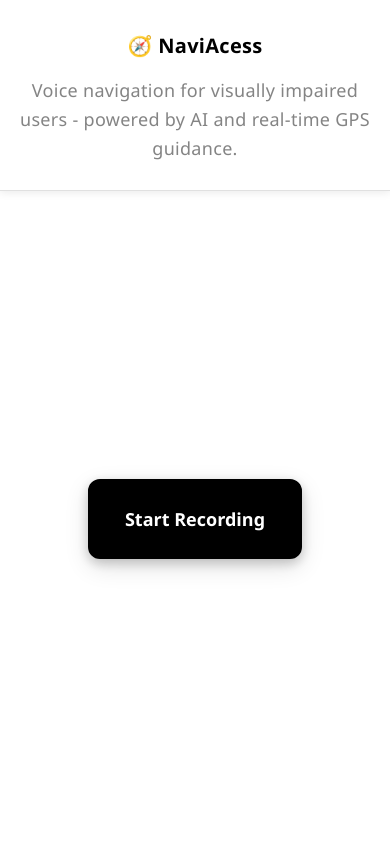
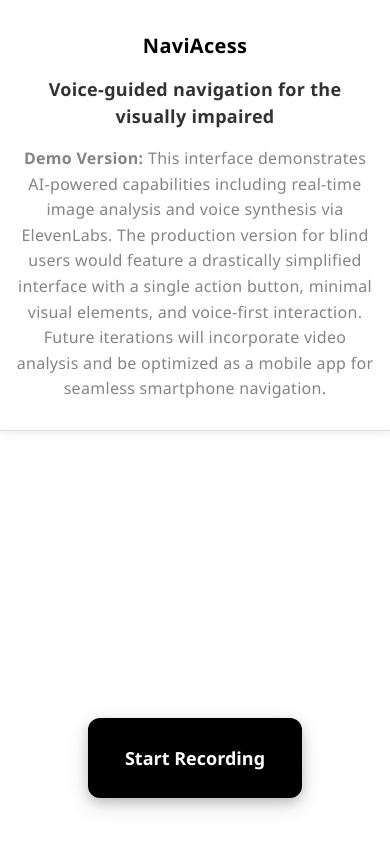
Before and after one commit to pcp2003/Hackathon2025, a React (Vite) app in the folder frontend/: page / in a window 390 px wide. Built offline with nearby package versions, Linux system fonts and the light colour scheme; no server answers.

Commit message:
Updating first pagem to make it more explanatory!

```diff
--- a/frontend/src/pages/App.jsx
+++ b/frontend/src/pages/App.jsx
@@ -13,12 +13,19 @@ export const App = () => {
 
   return (
     <div className="app">
-      <header className="header">
-        <h1>🧭 NaviAcess</h1>
-        <p>Voice navigation for visually impaired users - powered by AI and real-time GPS guidance.</p>
-      </header>
-
-      <main className="main-content">
+    <header className="header">
+      <div className="header-content">
+        <div className="header-text">
+          <h1>NaviAcess</h1>
+          <p className="tagline">Voice-guided navigation for the visually impaired</p>
+          <p className="description">
+            <strong>Demo Version:</strong> This interface demonstrates AI-powered capabilities including real-time image analysis and voice synthesis via ElevenLabs.
+            The production version for blind users would feature a drastically simplified interface with a single action button, minimal visual elements, and voice-first interaction.
+            Future iterations will incorporate video analysis and be optimized as a mobile app for seamless smartphone navigation.
+          </p>
+        </div>
+      </div>
+    </header>      <main className="main-content">
         {displayError && <div className="alert alert-error">{displayError}</div>}
 
         <div className="container">
--- a/frontend/src/styles/index.css
+++ b/frontend/src/styles/index.css
@@ -282,21 +282,26 @@ textarea:focus {
 .record-button {
   background: var(--primary-color);
   color: white;
-  padding: var(--spacing-lg) var(--spacing-xl);
+  padding: var(--spacing-xl) var(--spacing-2xl);
   border-radius: var(--radius-md);
-  font-size: var(--font-size-base);
+  font-size: var(--font-size-lg);
   font-weight: bold;
   cursor: pointer;
   transition: all var(--transition-base);
-  box-shadow: var(--shadow-md);
+  box-shadow: var(--shadow-lg);
   width: 100%;
-  min-height: 56px;
+  max-width: 300px;
+  min-height: 80px;
   border: 2px solid var(--primary-color);
+  display: flex;
+  align-items: center;
+  justify-content: center;
+  margin: 0 auto;
 }
 
 .record-button:hover:not(.disabled) {
   box-shadow: var(--shadow-lg);
-  transform: none;
+  transform: scale(1.02);
   background: var(--primary-dark);
 }
 
@@ -432,20 +437,69 @@ textarea:focus {
   background: white;
   color: var(--primary-color);
   padding: var(--spacing-2xl) var(--spacing-xl);
+  box-shadow: var(--shadow-sm);
+  border-bottom: 2px solid var(--primary-color);
+}
+
+.header-content {
+  max-width: 600px;
+  margin: 0 auto;
+}
+
+.header-text {
   text-align: center;
-  box-shadow: var(--shadow-sm);
-  border-bottom: 1px solid var(--border-color);
 }
 
 .header h1 {
   font-size: var(--font-size-2xl);
-  margin-bottom: var(--spacing-md);
+  margin: 0 0 var(--spacing-md) 0;
+  color: var(--primary-color);
+  font-weight: 700;
+  letter-spacing: -0.5px;
+}
+
+.header .tagline {
+  font-size: var(--font-size-base);
+  color: var(--primary-color);
+  margin: 0 0 var(--spacing-lg) 0;
+  font-weight: 600;
+  line-height: 1.5;
+}
+
+.header .description {
+  font-size: var(--font-size-base);
+  color: var(--text-light);
+  margin: 0;
+  font-weight: 400;
+  line-height: 1.6;
+  max-width: 500px;
+  margin-left: auto;
+  margin-right: auto;
 }
 
 .header p {
-  font-size: var(--font-size-base);
-  opacity: 0.9;
-  color: var(--text-light);
+  margin: 0;
+}
+
+/* Responsive header for mobile */
+@media (max-width: 768px) {
+  .header {
+    padding: var(--spacing-xl) var(--spacing-md);
+  }
+
+  .header h1 {
+    font-size: var(--font-size-xl);
+    margin-bottom: var(--spacing-md);
+  }
+
+  .header .tagline {
+    font-size: var(--font-size-base);
+    margin-bottom: var(--spacing-md);
+  }
+
+  .header .description {
+    font-size: var(--font-size-sm);
+  }
 }
 
 .main-content {
```
Also changed, not shown: 1 other file (tests, documents, lock files or other folders).
